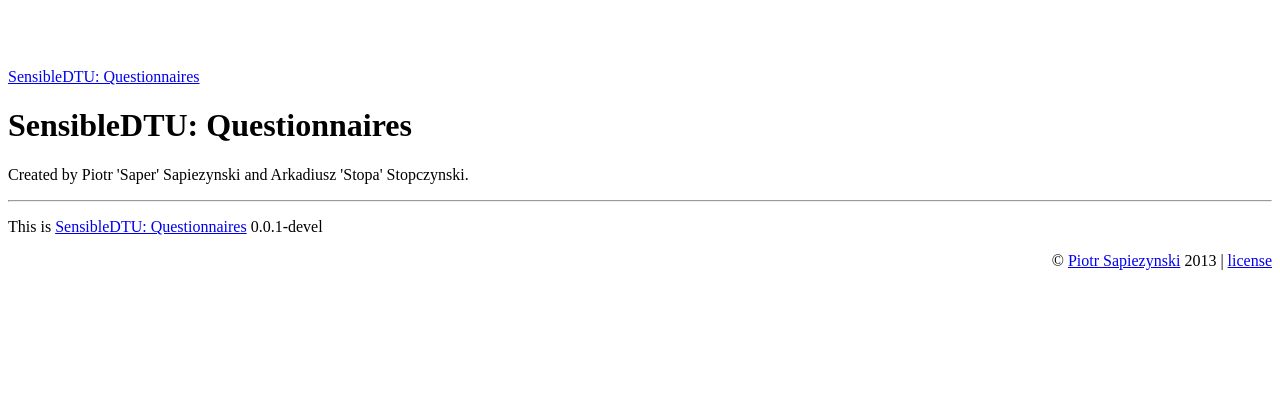
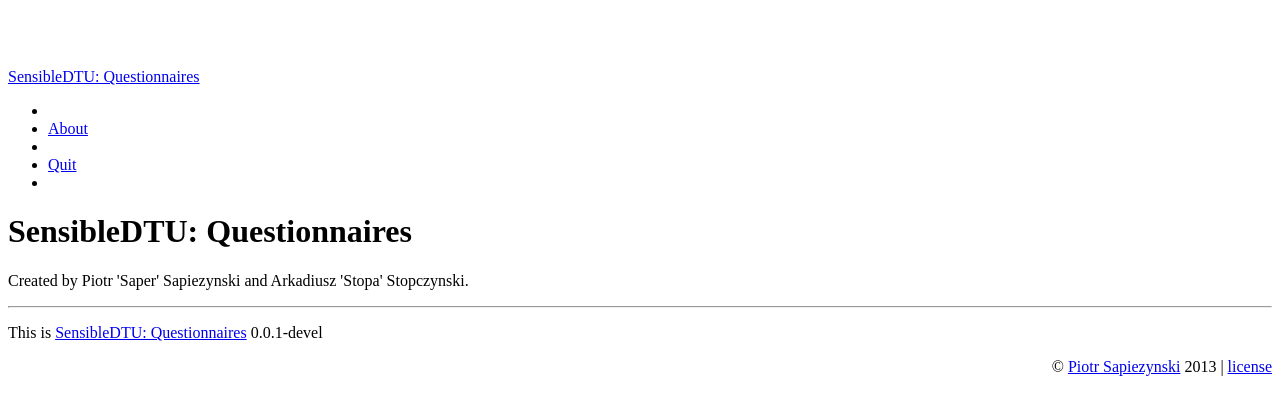
Before and after one commit to RaduGatej/SensibleData-Apps-Questionaires, a Django app: template questionnaires/templates/about.html in a window 1280 px wide. Shown: the top 415 px of the page. Run offline with Django 3.2, Linux system fonts and the light colour scheme; the template is opened without the code that fills it, so the values that code supplies are empty; some libraries are stand-ins or nearby versions.

Commit message:
adding about and quit for not logged in

```diff
--- a/questionnaires/templates/base.html
+++ b/questionnaires/templates/base.html
@@ -56,6 +56,15 @@
 		    <li><a href={% url 'logout' %}>Logout</a></li>
 		  </ul>
 	{% else %}
+	<div class="nav-collapse collapse">
+		            <ul class="nav">
+		<li class="divider-vertical"></li>
+	<li><a href="{% url 'about' %}" class=""><i class="icon-question-sign"></i> About</a></li>
+	<li class="divider-vertical"></li>
+	<li><a href="{% url 'quit' %}" class=""><i class="icon-remove"></i> Quit</a></li>
+	<li class="divider-vertical"></li>
+	</ul>
+	</div>
 	<ul class="nav pull-right action">
 	{% endif %}
       </ul>
```
